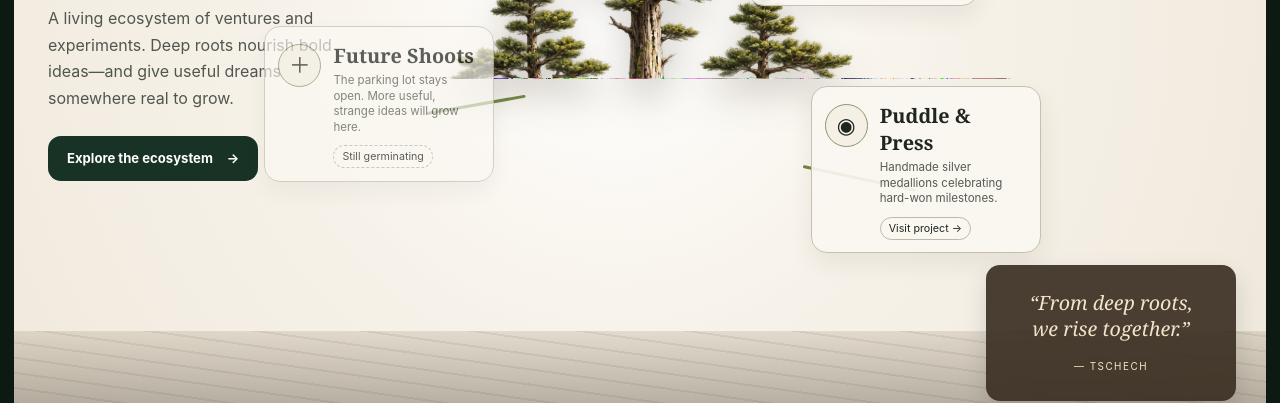
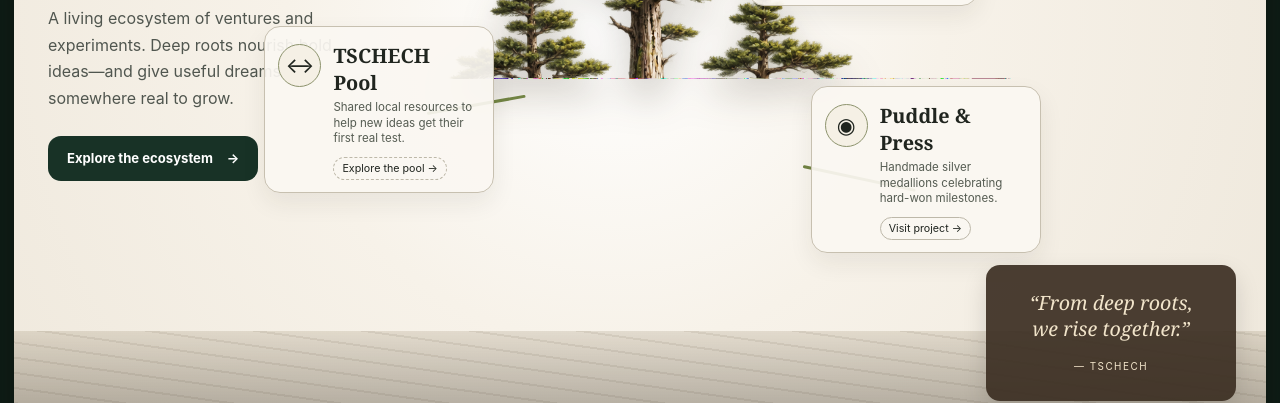
Before and after one commit to stabthedrama-jpg/tschech-site, a plain HTML site: page public/index.html in a window 1280 px wide. Shown: the part 400-803 px from the top of the page. Drawn offline with Linux system fonts and the light colour scheme.

Commit message:
Link TSCHECH Pool from homepage

```diff
--- a/public/index.html
+++ b/public/index.html
@@ -8,7 +8,7 @@
     :root{--ink:#20251f;--forest:#183226;--moss:#607342;--paper:#fbf8f1;--gold:#b98236}*{box-sizing:border-box}html{scroll-behavior:smooth}body{margin:0;color:var(--ink);background:#111f18;font:16px/1.45 Inter,ui-sans-serif,system-ui,-apple-system,"Segoe UI",sans-serif}a{color:inherit}.page{width:min(1600px,calc(100% - 28px));margin:14px auto;background:var(--paper);border-radius:14px;overflow:hidden;box-shadow:0 24px 70px #07100bb0}
     header{height:82px;display:flex;align-items:center;justify-content:space-between;padding:0 34px;border-bottom:1px solid #ded8cd;background:#f8f4ec}.brand{display:flex;align-items:center;gap:13px;text-decoration:none}.brand-mark{width:45px;height:45px;border:1px solid #90907e;border-radius:50%;display:grid;place-items:center;color:var(--forest);font:700 25px Georgia}.brand-name{font-weight:850;letter-spacing:.28em;font-size:1.08rem}.brand-tag{display:block;font-size:.56rem;letter-spacing:.34em;color:#6d7068;margin-top:3px}.nav{display:flex;gap:34px;align-items:center}.nav a{text-decoration:none;font-size:.86rem;font-weight:650}.nav a:hover{color:var(--moss)}.nav .active{border-bottom:2px solid var(--moss);padding-bottom:7px}.place{font-size:.65rem;letter-spacing:.13em;text-transform:uppercase;color:#7c7b71}
     .ecosystem{position:relative;min-height:920px;background:radial-gradient(circle at 48% 35%,#fff 0,#f7f2e9 37%,#ece5d8 100%);overflow:hidden}.ecosystem:after{content:"";position:absolute;inset:auto 0 0;height:31%;background:linear-gradient(#7b68452b,#2a241ce8),repeating-linear-gradient(8deg,#55473518 0 2px,transparent 2px 15px);z-index:0}.intro{position:absolute;z-index:3;left:34px;top:62px;width:320px}.eyebrow{font-size:.64rem;font-weight:850;letter-spacing:.13em;text-transform:uppercase;color:#73796d}.eyebrow:after{content:"";display:inline-block;width:8px;height:8px;border-radius:50%;margin-left:8px;background:#8aa15b}.intro h1{font:500 clamp(3rem,4vw,4.8rem)/.96 Georgia,serif;letter-spacing:-.045em;margin:18px 0}.intro h1 span{color:#63783e}.intro p{color:#50564f;line-height:1.65;margin:0 0 25px}.intro-link{display:inline-flex;gap:14px;align-items:center;background:var(--forest);color:white;text-decoration:none;padding:13px 19px;border-radius:13px;font-size:.82rem;font-weight:750}
-    .tree{position:absolute;z-index:1;left:50%;bottom:32px;transform:translateX(-50%);width:min(760px,58vw);height:auto;filter:drop-shadow(0 20px 18px #33271938)}.project{position:absolute;z-index:4;width:230px;text-decoration:none;padding:15px 16px 14px 68px;border:1px solid #c7c0b0;background:#fbf8f2eb;border-radius:16px;box-shadow:0 10px 25px #2b271f13;transition:.2s}.project:hover{transform:translateY(-4px);border-color:#7b8c54;box-shadow:0 14px 30px #28342224}.project-icon{position:absolute;left:13px;top:17px;width:43px;height:43px;border:1px solid #8d936d;border-radius:50%;display:grid;place-items:center;font-size:1.35rem;background:#f5f0e5}.project b{font:600 1.24rem Georgia,serif}.project small{display:block;color:#555c52;font-size:.72rem;line-height:1.35;margin:4px 0 8px}.project em{font-style:normal;font-size:.67rem;border:1px solid #bdb8a9;border-radius:999px;padding:4px 8px}.deep{left:27%;top:72px}.bowl{right:23%;top:170px}.puddle{right:18%;top:390px}.future{left:20%;top:330px;opacity:.72}.future em{border-style:dashed}.branch-line{position:absolute;z-index:2;height:3px;background:#718343;border-radius:99px;transform-origin:left center}.l1{left:40%;top:157px;width:90px;transform:rotate(20deg)}.l2{left:62%;top:257px;width:95px;transform:rotate(-18deg)}.l3{left:63%;top:469px;width:115px;transform:rotate(12deg)}.l4{left:33%;top:416px;width:100px;transform:rotate(-10deg)}
+    .tree{position:absolute;z-index:1;left:50%;bottom:32px;transform:translateX(-50%);width:min(760px,58vw);height:auto;filter:drop-shadow(0 20px 18px #33271938)}.project{position:absolute;z-index:4;width:230px;text-decoration:none;padding:15px 16px 14px 68px;border:1px solid #c7c0b0;background:#fbf8f2eb;border-radius:16px;box-shadow:0 10px 25px #2b271f13;transition:.2s}.project:hover{transform:translateY(-4px);border-color:#7b8c54;box-shadow:0 14px 30px #28342224}.project-icon{position:absolute;left:13px;top:17px;width:43px;height:43px;border:1px solid #8d936d;border-radius:50%;display:grid;place-items:center;font-size:1.35rem;background:#f5f0e5}.project b{font:600 1.24rem Georgia,serif}.project small{display:block;color:#555c52;font-size:.72rem;line-height:1.35;margin:4px 0 8px}.project em{font-style:normal;font-size:.67rem;border:1px solid #bdb8a9;border-radius:999px;padding:4px 8px}.deep{left:27%;top:72px}.bowl{right:23%;top:170px}.puddle{right:18%;top:390px}.future{left:20%;top:330px}.future em{border-style:dashed}.branch-line{position:absolute;z-index:2;height:3px;background:#718343;border-radius:99px;transform-origin:left center}.l1{left:40%;top:157px;width:90px;transform:rotate(20deg)}.l2{left:62%;top:257px;width:95px;transform:rotate(-18deg)}.l3{left:63%;top:469px;width:115px;transform:rotate(12deg)}.l4{left:33%;top:416px;width:100px;transform:rotate(-10deg)}
     .plaque{position:absolute;z-index:4;right:30px;bottom:215px;width:250px;padding:25px;background:#3a2d20e8;color:#f1e4ca;border-radius:14px;text-align:center;box-shadow:0 10px 25px #0002}.plaque p{font:italic 1.23rem/1.35 Georgia;margin:0 0 10px}.plaque span{font-size:.62rem;letter-spacing:.15em}.roots{position:absolute;z-index:5;left:28px;right:28px;bottom:18px;display:grid;grid-template-columns:repeat(3,1fr);gap:16px}.root{min-height:145px;padding:20px 20px 18px 72px;color:#f5ead7;border:1px solid #aa936d99;border-radius:14px;background:#20251eea;backdrop-filter:blur(7px);text-decoration:none;position:relative}.root-icon{position:absolute;left:18px;top:22px;width:40px;height:40px;border:1px solid #c69a5c;border-radius:50%;display:grid;place-items:center;color:#e6bd77}.root h2{font:500 1.24rem Georgia;margin:0 0 7px}.root p{color:#d8d0c1;font-size:.75rem;line-height:1.45;margin:0}.root span{display:block;color:#e8c98e;font-size:.68rem;margin-top:10px}.root:hover{background:#172d22}.footer{display:flex;justify-content:space-between;align-items:center;padding:18px 30px;background:#14291f;color:#b9c6bc;font-size:.72rem;letter-spacing:.05em}.footer b{color:white;letter-spacing:.14em}
     @media(max-width:1100px){.nav{display:none}.deep{left:24%}.bowl{right:10%}.puddle{right:8%}.future{left:8%}.plaque{display:none}}@media(max-width:760px){.page{width:100%;margin:0;border-radius:0}.place{display:none}header{height:70px;padding:0 18px}.ecosystem{min-height:auto;padding:44px 16px 24px}.intro{position:relative;inset:auto;width:auto;text-align:center}.intro h1{font-size:3.25rem}.tree{position:relative;left:50%;bottom:auto;width:min(100%,520px);margin:-10px 0 -40px}.branch-line{display:none}.projects{display:grid;gap:12px}.project,.project.deep,.project.bowl,.project.puddle,.project.future{position:relative;inset:auto;width:100%;opacity:1}.roots{position:relative;inset:auto;grid-template-columns:1fr;margin-top:18px}.root{min-height:0}.footer{flex-direction:column;gap:7px;text-align:center}}
   </style>
@@ -23,7 +23,7 @@
       <a class="project deep" href="/deeproots/"><span class="project-icon">◎</span><b>Deep Roots</b><small>Nurse-led support for safer, healthier independence at home.</small><em>Visit project →</em></a>
       <a class="project bowl" href="/bowlworks/"><span class="project-icon">♨</span><b>Bowlworks</b><small>Hot, honest rice bowls made for real-world work breaks.</small><em>Visit project →</em></a>
       <a class="project puddle" href="/puddle/"><span class="project-icon">◉</span><b>Puddle &amp; Press</b><small>Handmade silver medallions celebrating hard-won milestones.</small><em>Visit project →</em></a>
-      <div class="project future"><span class="project-icon">＋</span><b>Future Shoots</b><small>The parking lot stays open. More useful, strange ideas will grow here.</small><em>Still germinating</em></div>
+      <a class="project future" href="/pool/"><span class="project-icon">↔</span><b>TSCHECH Pool</b><small>Shared local resources to help new ideas get their first real test.</small><em>Explore the pool →</em></a>
     </div>
     <aside class="plaque"><p>“From deep roots,<br>we rise together.”</p><span>— TSCHECH</span></aside>
     <div class="roots" id="roots">
```
